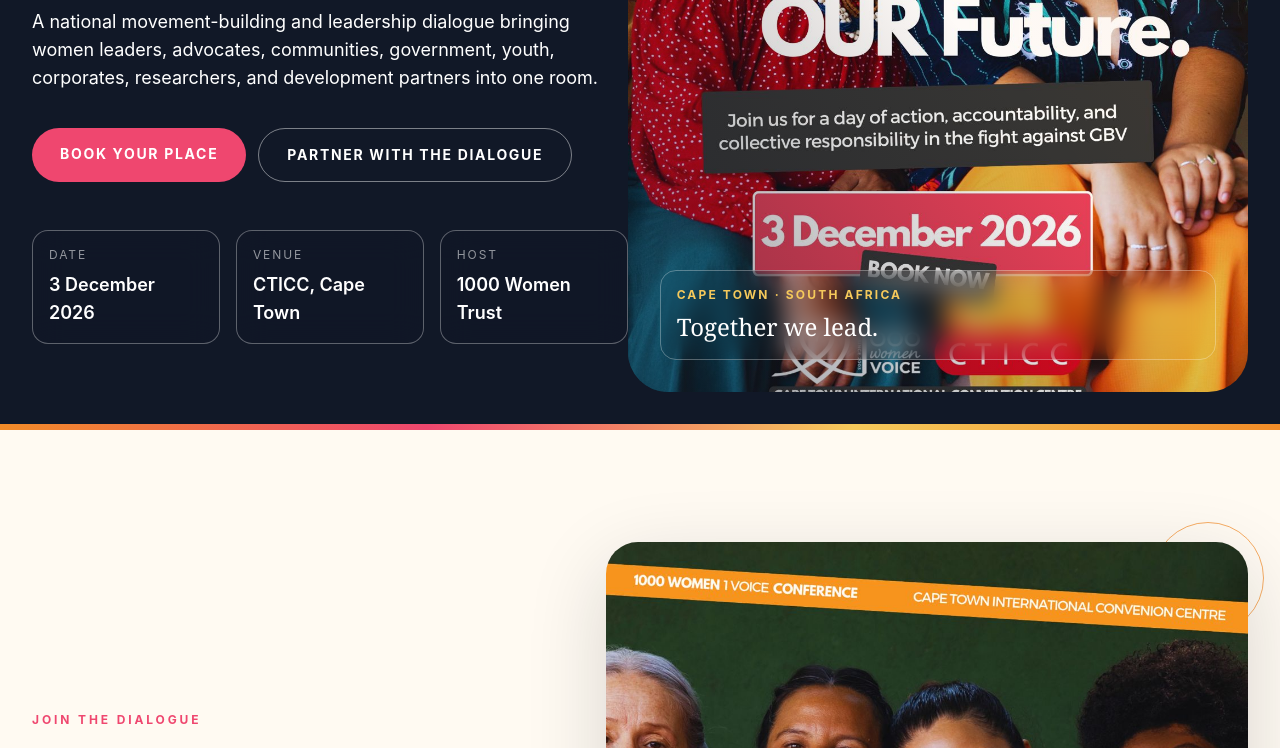
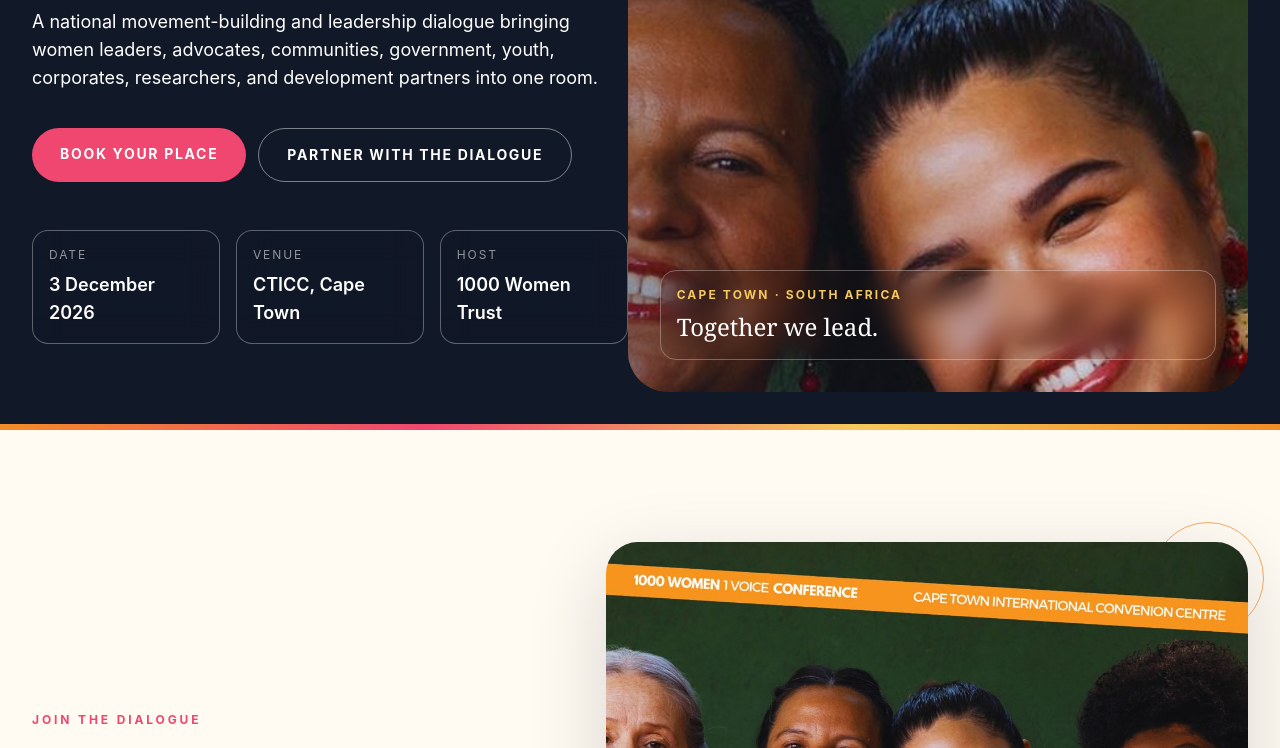
Before and after one commit to LilyCaramel2/mp-solutions-her-leadership-demo, a plain HTML site: page index.html in a window 1280 px wide. Shown: the part 538-1286 px from the top of the page. Drawn offline with nearby package versions, Linux system fonts and the light colour scheme.

Commit message:
Use clean hero crop without duplicate event text

```diff
--- a/index.html
+++ b/index.html
@@ -135,7 +135,7 @@
           </div>
         </div>
         <div class="relative min-h-[420px] overflow-hidden rounded-t-[2rem] lg:my-8 lg:min-h-0 lg:rounded-[2.5rem]">
-          <img src="assets/her-leadership-hero.jpg" alt="Women leaders connected through the HER Leadership event" class="hero-image absolute inset-0 h-full w-full object-cover" />
+          <img src="assets/her-leadership-hero-crop.jpg" alt="Women leaders connected through the HER Leadership event" class="hero-image absolute inset-0 h-full w-full object-cover" />
           <div class="absolute inset-0 bg-gradient-to-tr from-ink/45 via-transparent to-orange/10"></div>
           <div class="absolute inset-x-5 bottom-5 rounded-2xl border border-white/30 bg-ink/72 p-4 backdrop-blur-md sm:inset-x-8 sm:bottom-8"><p class="text-xs font-bold uppercase tracking-[.18em] text-gold">Cape Town · South Africa</p><p class="mt-2 font-display text-2xl">Together we lead.</p></div>
         </div>
```
Also changed, not shown: assets/her-leadership-hero-crop.jpg (added).
